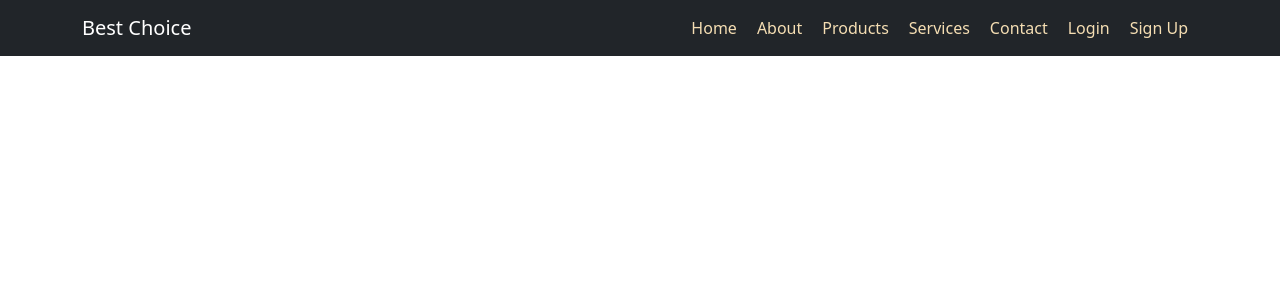
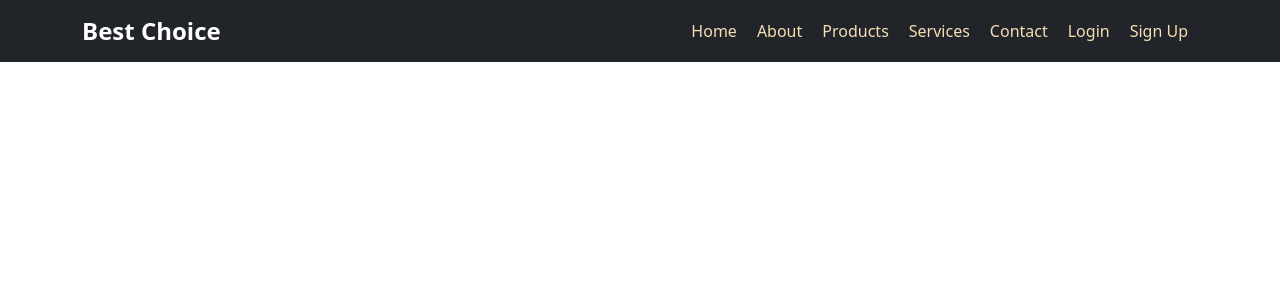
Before and after one commit to anishazahan/Best-Choice-Laptop, a React (Create React App) app: page / in a window 1280 px wide. Shown: the top 300 px of the page. Built offline with nearby package versions, Linux system fonts and the light colour scheme.

Commit message:
google font use

```diff
--- a/src/App.css
+++ b/src/App.css
@@ -1,38 +1,11 @@
-.App {
-  text-align: center;
+@import url('https://fonts.googleapis.com/css2?family=Roboto+Slab:wght@400;500;600;700;800;900&display=swap');
+
+*{
+  margin: 0;
+  padding: 0;
+  box-sizing: border-box;
+
 }
-
-.App-logo {
-  height: 40vmin;
-  pointer-events: none;
+body{
+  font-family: 'Roboto Slab', serif;
 }
-
-@media (prefers-reduced-motion: no-preference) {
-  .App-logo {
-    animation: App-logo-spin infinite 20s linear;
-  }
-}
-
-.App-header {
-  background-color: #282c34;
-  min-height: 100vh;
-  display: flex;
-  flex-direction: column;
-  align-items: center;
-  justify-content: center;
-  font-size: calc(10px + 2vmin);
-  color: white;
-}
-
-.App-link {
-  color: #61dafb;
-}
-
-@keyframes App-logo-spin {
-  from {
-    transform: rotate(0deg);
-  }
-  to {
-    transform: rotate(360deg);
-  }
-}
--- a/src/Shared/Header/Header.js
+++ b/src/Shared/Header/Header.js
@@ -13,7 +13,7 @@
        <Container>
 
 
-        <Navbar.Brand href="#home">Best Choice</Navbar.Brand>
+        <Navbar.Brand className='fw-bold fs-4' Link ='/'>Best Choice</Navbar.Brand>
         <Navbar.Toggle aria-controls="responsive-navbar-nav" />
         <Navbar.Collapse id="responsive-navbar-nav">
           <Nav className="ms-auto">
```
